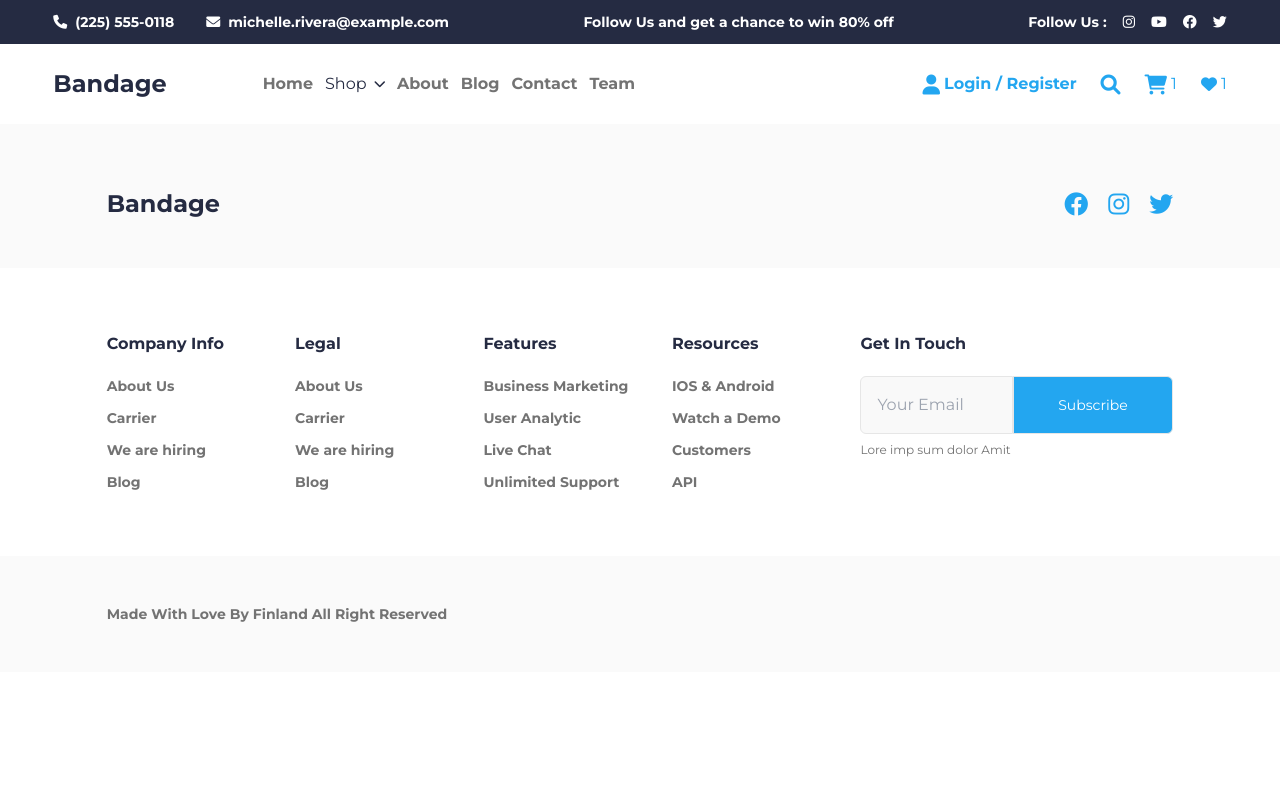
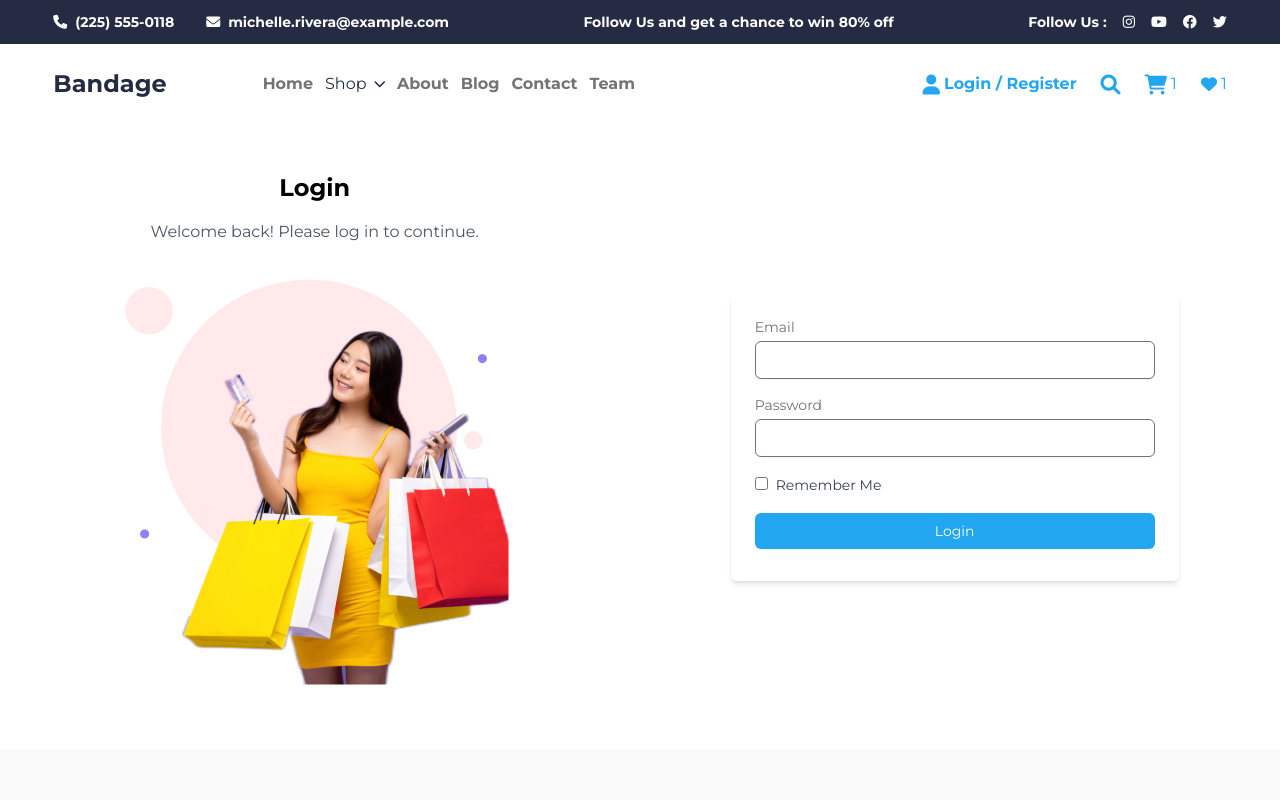
Before and after one commit to oguzsamsa/samsawear-ecommock, a React (Vite) app: page /login in a window 1280 px wide. Shown: the top 800 px of the page. Built offline with nearby package versions, Linux system fonts and the light colour scheme.

Commit message:
t10 completed - login form created

```diff
--- a/package.json
+++ b/package.json
@@ -11,6 +11,7 @@
   },
   "dependencies": {
     "axios": "^1.7.2",
+    "md5": "^2.3.0",
     "react": "^18.2.0",
     "react-dom": "^18.2.0",
     "react-hook-form": "^7.51.5",
--- a/src/App.jsx
+++ b/src/App.jsx
@@ -8,11 +8,15 @@ import Contact from "./pages/Contact";
 import Team from "./pages/Team";
 import About from "./pages/About";
 import SignUp from "./pages/SignUp";
+import LoginForm from "./pages/Login";
+import { ToastContainer } from "react-toastify";
+import "react-toastify/dist/ReactToastify.css";
 
 function App() {
   return (
     <>
       <Header />
+      <ToastContainer />
       <Switch>
         <Route exact path="/">
           <Home />
@@ -22,6 +26,9 @@ function App() {
         </Route>
         <Route path="/contact">
           <Contact />
+        </Route>
+        <Route path="/login">
+          <LoginForm />
         </Route>
         <Route path="/signup">
           <SignUp />
--- a/src/layout/Header.jsx
+++ b/src/layout/Header.jsx
@@ -1,9 +1,12 @@
-import { useState } from "react";
+import React, { useState } from "react";
 import { NavLink } from "react-router-dom";
+import { useSelector } from "react-redux";
+import md5 from "md5";
 
 export default function Header() {
   const [menuOpen, setMenuOpen] = useState(false);
   const [userMenuOpen, setUserMenuOpen] = useState(false);
+  const user = useSelector((state) => state.client.user);
 
   const toggleMenu = () => {
     setMenuOpen(!menuOpen);
@@ -12,6 +15,10 @@ export default function Header() {
   const toggleUserMenu = () => {
     setUserMenuOpen(!userMenuOpen);
   };
+
+  const gravatarUrl = user.email
+    ? `https://www.gravatar.com/avatar/${md5(user.email.trim().toLowerCase())}`
+    : null;
 
   return (
     <header className="font-display">
@@ -37,7 +44,7 @@ export default function Header() {
           </div>
         </div>
       </div>
-      <div className=" w-5/6 md:w-11/12 mx-auto flex justify-between py-6 text-[#252B42]">
+      <div className="w-5/6 md:w-11/12 mx-auto flex justify-between py-6 text-[#252B42]">
         <div className="flex gap-24">
           <h6 className="font-display font-bold text-2xl">
             <NavLink to="/">Bandage</NavLink>
@@ -67,18 +74,31 @@ export default function Header() {
         <div className="flex gap-6 items-center md:text-[#23A6F0] relative">
           <div className="flex items-center gap-1">
             <i
-              className="fas fa-user fa-lg cursor-pointer"
+              className={`fas fa-user fa-lg cursor-pointer ${
+                user.email ? "hidden" : ""
+              }`}
               onClick={toggleUserMenu}
             ></i>
-            <p className="font-bold hidden lg:block">
-              Login /{" "}
-              <span>
-                <NavLink to="/signup">Register</NavLink>
-              </span>
-            </p>
+            {user.email ? (
+              <div className="flex items-center gap-2">
+                <img
+                  src={gravatarUrl}
+                  alt={user.name}
+                  className="w-8 h-8 rounded-full"
+                />
+                <p className="font-bold hidden lg:block">{user.name}</p>
+              </div>
+            ) : (
+              <p className="font-bold hidden lg:block">
+                <NavLink to="/login">Login</NavLink> /{" "}
+                <span>
+                  <NavLink to="/signup">Register</NavLink>
+                </span>
+              </p>
+            )}
           </div>
-          {userMenuOpen && (
-            <div className="absolute top-12 right-14 bg-white shadow-md rounded-md p-4 z-10">
+          {userMenuOpen && !user.email && (
+            <div className="absolute top-12 right-14 bg-white shadow-md rounded-md p-4 z-10 lg:hidden">
               <NavLink
                 to="/login"
                 className="block text-text-color font-bold py-1"
--- /dev/null
+++ b/src/pages/Login.jsx
@@ -0,0 +1,102 @@
+import React, { useState } from "react";
+import { useForm } from "react-hook-form";
+import { useDispatch } from "react-redux";
+import { useHistory } from "react-router-dom";
+import { login } from "../redux/actions/thunkActions";
+
+const LoginForm = () => {
+  const {
+    register,
+    handleSubmit,
+    formState: { errors, isSubmitting },
+  } = useForm();
+  const [submitError, setSubmitError] = useState("");
+  const dispatch = useDispatch();
+  const history = useHistory();
+
+  const onSubmit = async (formData) => {
+    try {
+      await dispatch(
+        login(formData.email, formData.password, formData.rememberMe)
+      );
+      history.goBack();
+    } catch (error) {
+      setSubmitError(error.message);
+      console.log(error);
+    }
+  };
+
+  return (
+    <div className="font-display flex flex-col md:flex-row items-center justify-center md:py-12">
+      <div className="w-3/4 md:w-1/3 mx-auto mb-4 flex flex-col items-center">
+        <h2 className="text-2xl font-bold text-center mb-4">Login</h2>
+        <p className="text-center text-gray-600 ">
+          Welcome back! Please log in to continue.
+        </p>
+        <img
+          src="../../assets/about-page/about-page-hero.png"
+          alt=""
+          className="max-md:hidden"
+        />
+      </div>
+      <form
+        onSubmit={handleSubmit(onSubmit)}
+        className="lg:w-1/2 md:max-w-sm lg:max-w-md mx-auto p-6 bg-white shadow-md rounded-md"
+      >
+        <div className="mb-4">
+          <label className="block text-sm font-medium text-second-text-color">
+            Email
+          </label>
+          <input
+            {...register("email", { required: true, pattern: /^\S+@\S+$/i })}
+            className="mt-1 block w-full px-3 py-2 border border-second-text-color rounded-md shadow-sm focus:outline-none focus:ring-primary-color focus:border-primary-color sm:text-sm"
+          />
+          {errors.email && (
+            <span className="text-danger-text-color text-sm">
+              Email is required and must be a valid email address.
+            </span>
+          )}
+        </div>
+
+        <div className="mb-4">
+          <label className="block text-sm font-medium text-second-text-color">
+            Password
+          </label>
+          <input
+            type="password"
+            {...register("password", { required: true })}
+            className="mt-1 block w-full px-3 py-2 border border-second-text-color rounded-md shadow-sm focus:outline-none focus:ring-primary-color focus:border-primary-color sm:text-sm"
+          />
+          {errors.password && (
+            <span className="text-danger-text-color text-sm">
+              Password is required.
+            </span>
+          )}
+        </div>
+
+        <div className="mb-4">
+          <input
+            {...register("rememberMe")}
+            type="checkbox"
+            className="mr-2 leading-tight"
+          />
+          <label className="text-sm text-gray-700">Remember Me</label>
+        </div>
+
+        <button
+          type="submit"
+          disabled={isSubmitting}
+          className="w-full bg-primary-color mb-2 text-white py-2 px-4 rounded-md shadow-sm hover:bg-primary-color focus:outline-none focus:ring-2 focus:ring-primary-color focus:ring-offset-2 sm:text-sm"
+        >
+          {isSubmitting ? "Submitting..." : "Login"}
+        </button>
+
+        {submitError && (
+          <span className="text-danger-text-color text-sm">{submitError}</span>
+        )}
+      </form>
+    </div>
+  );
+};
+
+export default LoginForm;
--- a/src/redux/actions/thunkActions.js
+++ b/src/redux/actions/thunkActions.js
@@ -1,5 +1,7 @@
+// src/redux/actions/thunkActions.js
 import axiosInstance from "../../axios/axiosInstance";
-import { setRoles } from "./clientActions";
+import { setRoles, setUser } from "./clientActions";
+import { toast } from "react-toastify";
 
 export const fetchRoles = () => {
     return async (dispatch, getState) => {
@@ -18,3 +20,23 @@ export const fetchRoles = () => {
         }
     };
 };
+
+export const login = (email, password, rememberMe) => {
+    return async (dispatch) => {
+        try {
+            const response = await axiosInstance.post("/login", { email, password });
+            const userData = response.data;
+
+            dispatch(setUser(userData));
+
+            if (rememberMe) {
+                localStorage.setItem("token", userData.token);
+            }
+
+            toast.success("Login successful!");
+        } catch (error) {
+            toast.error("Login failed. Please check your email and password.");
+            throw new Error(error.response?.data?.message || "Login failed");
+        }
+    };
+};
```
Also changed, not shown: 1 other file (tests, documents, lock files or other folders).
